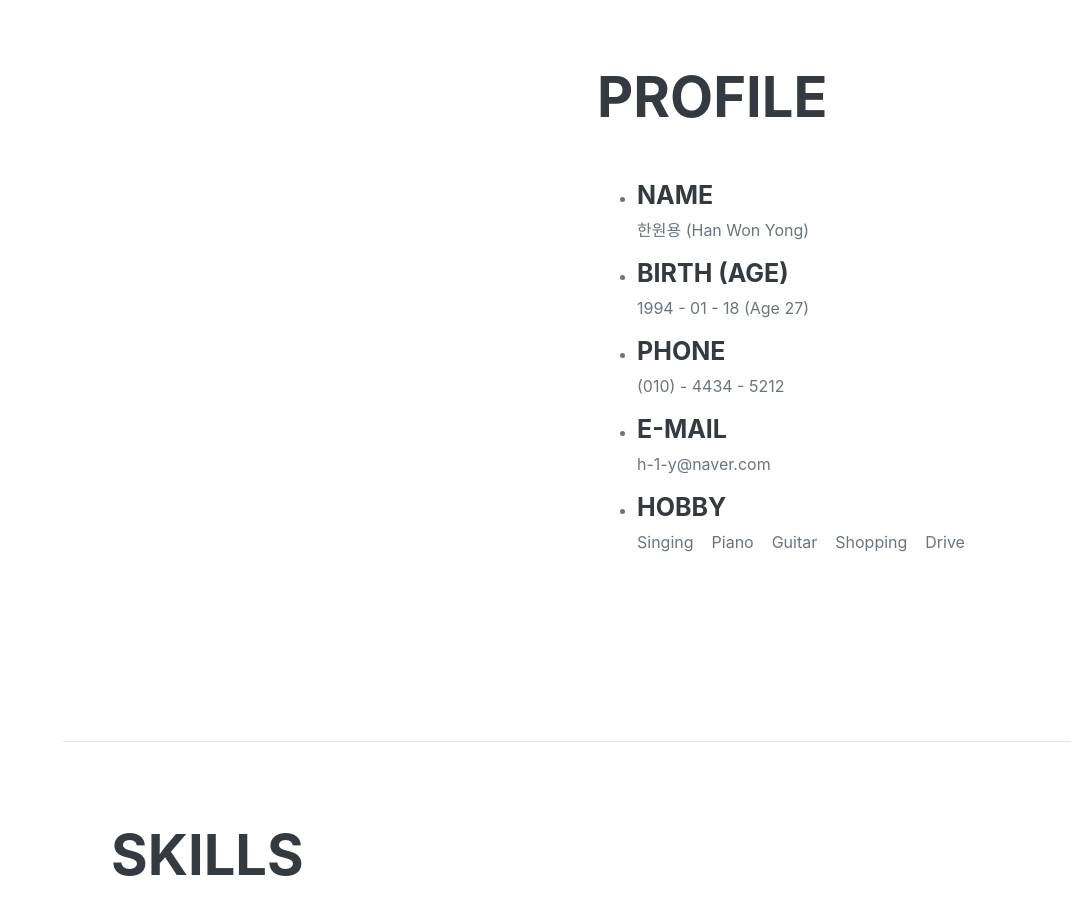
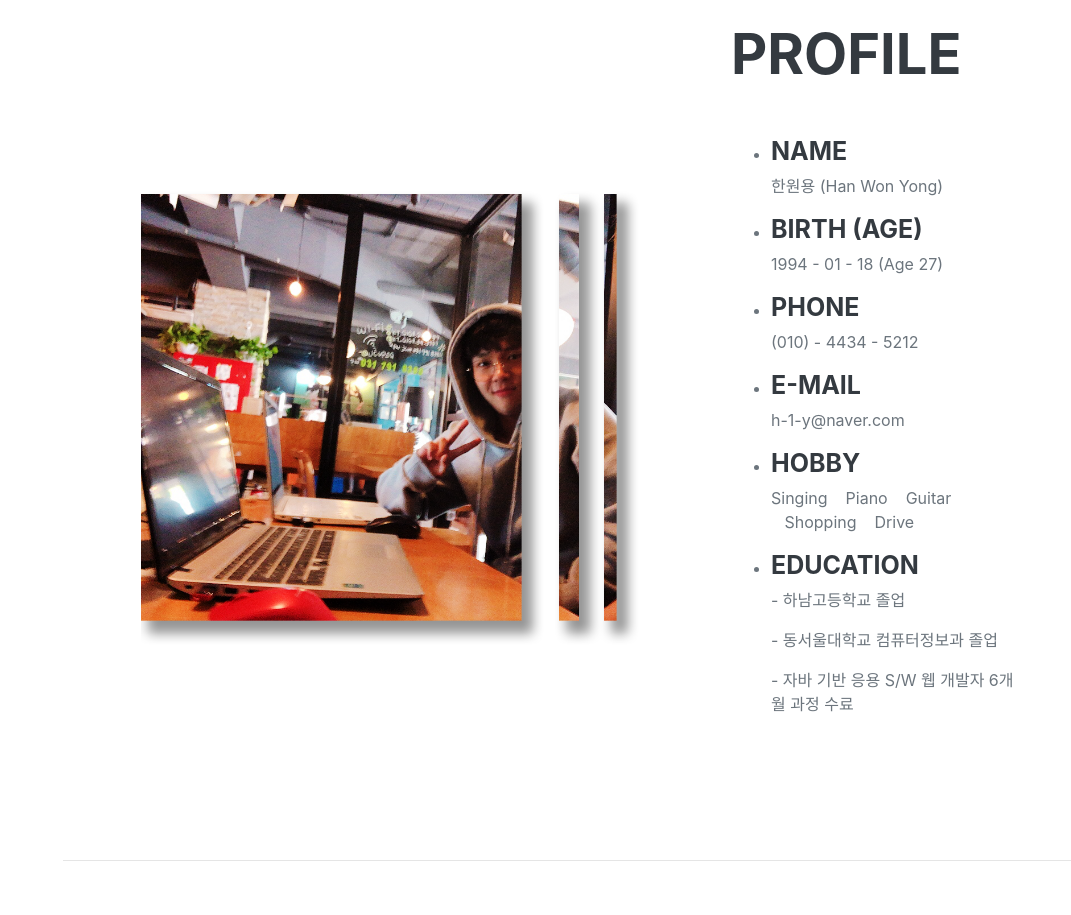
Before and after one commit to h-1-y/h1y-Store, a plain HTML site: page index.html in a window 1280 px wide. Shown: the part 860-1775 px from the top of the page, without its empty margins (209-1280 px from the left). Drawn offline with nearby package versions, Linux system fonts and the light colour scheme; a web font is replaced by a local one.

Commit message:
profile img add

```diff
--- a/index.html
+++ b/index.html
@@ -64,10 +64,10 @@
         <hr class="m-0" />
         <!-- Experience-->
         <section class="resume-section" id="experience">
-            <div class="resume-section-content"  style="margin-right: 60px;">
+            <div class="resume-section-content"  style="margin: 60px 60px 0px 0px;">
                 <div class="d-flex flex-column flex-md-row justify-content-between mb-5">
                     <div class="contact__address">
-
+                        <img src="assets/img/profile.png" style="margin: 30px; width: 500px;">
                     </div>
                 </div>
             </div>
@@ -95,6 +95,12 @@
                             <li>
                                 <h6 class="profileTitle">Hobby</h6>
                                 <p>Singing &nbsp;&nbsp;&nbsp;Piano &nbsp;&nbsp;&nbsp;Guitar &nbsp;&nbsp;&nbsp;Shopping &nbsp;&nbsp;&nbsp;Drive</p>
+                            </li>
+                            <li>
+                                <h6 class="profileTitle">Education</h6>
+                                <p>- 하남고등학교 졸업</p>
+                                <p>- 동서울대학교 컴퓨터정보과 졸업</p>
+                                <p>- 자바 기반 응용 S/W 웹 개발자 6개월 과정 수료</p>
                             </li>
                         </ul>
                     </div>
```
Also changed, not shown: assets/img/profile.png (added).
